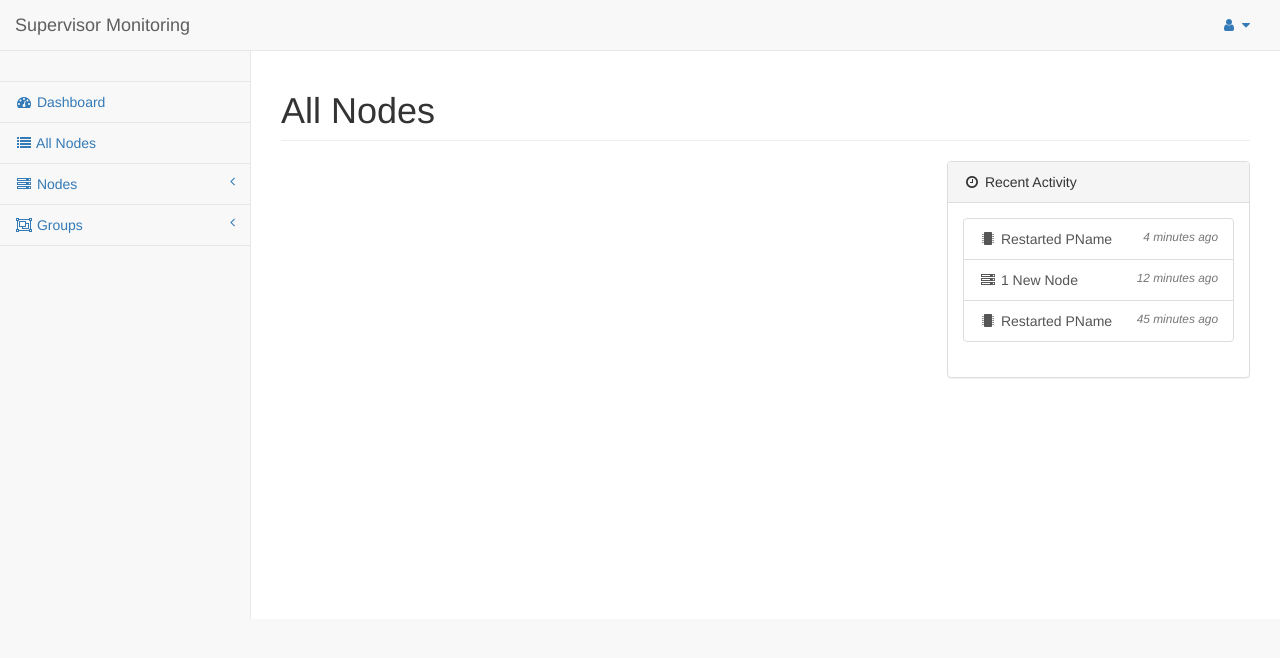
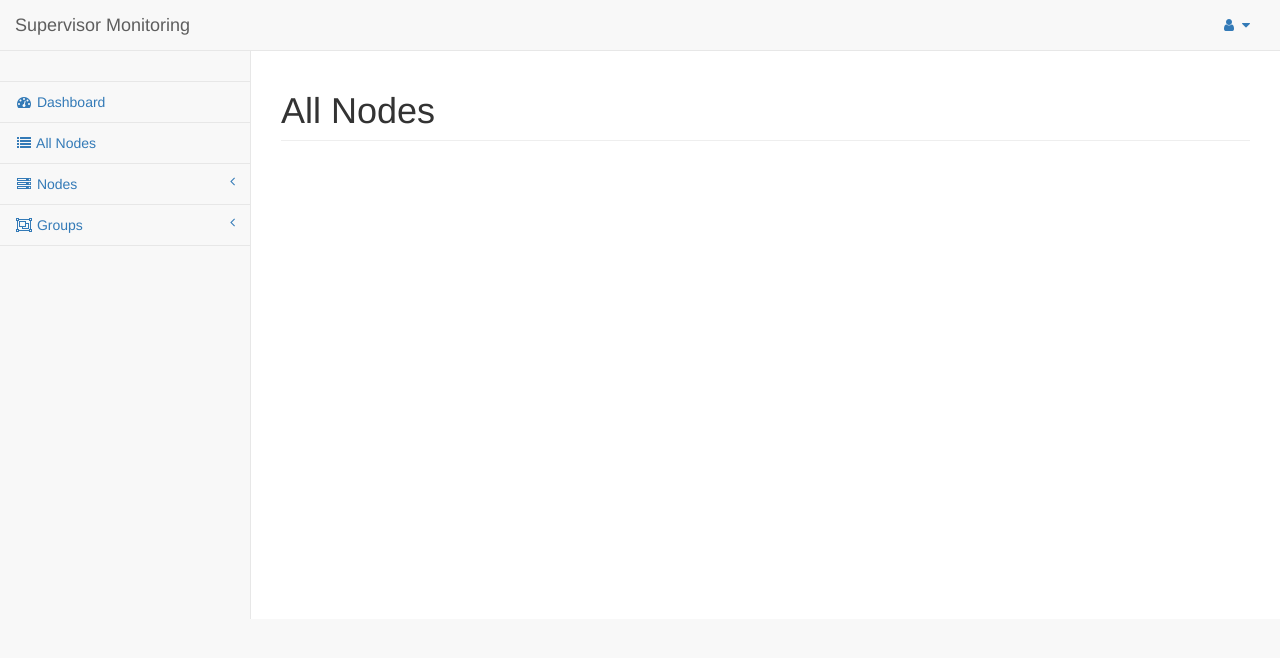
Before and after one commit to GOlssn/supervisord_overseer, a Django app: template supervisord_overseer/process_management/templates/components/all_nodes.html in a window 1280 px wide. Shown: the top 658 px of the page. Run offline with Django 3.2, Linux system fonts and the light colour scheme; the template is opened without the code that fills it, so the values that code supplies are empty; some libraries are stand-ins or nearby versions.

Commit message:
Removed recent activity from all_nodes  page.

```diff
--- a/supervisord_overseer/process_management/templates/components/all_nodes.html
+++ b/supervisord_overseer/process_management/templates/components/all_nodes.html
@@ -80,37 +80,6 @@
         <!-- /.panel -->
         {% endfor %}
     </div>
-    <div class="col-lg-4">
-        <div class="panel panel-default">
-            <div class="panel-heading">
-                <i class="fa fa-clock-o fa-fw"></i> Recent Activity
-            </div>
-            <!-- /.panel-heading -->
-            <div class="panel-body">
-                <div class="list-group">
-                    <a href="#" class="list-group-item">
-                        <i class="fa fa-microchip fa-fw"></i> Restarted PName
-                        <span class="pull-right text-muted small"><em>4 minutes ago</em>
-                        </span>
-                    </a>
-                    <a href="#" class="list-group-item">
-                        <i class="fa fa-server fa-fw"></i> 1 New Node
-                        <span class="pull-right text-muted small"><em>12 minutes ago</em>
-                        </span>
-                    </a>
-                    <a href="#" class="list-group-item">
-                        <i class="fa fa-microchip fa-fw"></i> Restarted PName
-                        <span class="pull-right text-muted small"><em>45 minutes ago</em>
-                        </span>
-                    </a>
-                </div>
-                <!-- /.list-group -->
-            </div>
-            <!-- /.panel-body -->
-        </div>
-        <!-- /.panel -->
-    </div>
-    <!-- /.col-lg-4 -->
 </div>
 
 <script>
```
